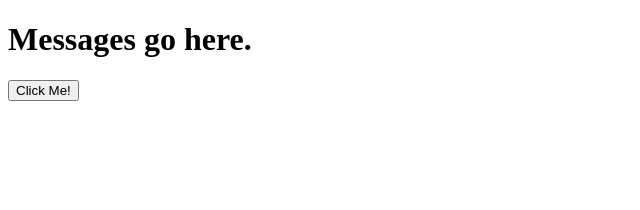
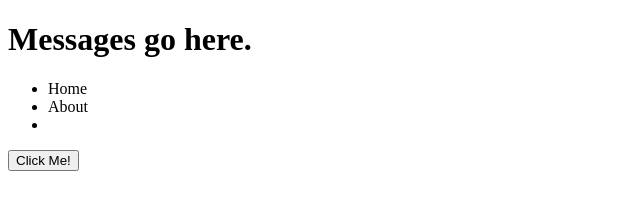
Before and after one commit to nadia28/events-intro, a plain HTML site: page index.html in a window 1280 px wide. Shown: the whole page, without its empty margins (0-640 px from the left). Drawn offline with Linux system fonts and the light colour scheme.

Commit message:
create nav html structure

```diff
--- a/index.html
+++ b/index.html
@@ -6,6 +6,11 @@
   </head>
   <body>
     <h1>Messages go here.</h1>
+    <ul>
+      <li>Home</li>
+      <li>About</li>
+      <li><Contact</li>
+    </ul>
 
 <button id="myButton">Click Me!</button>
 <script src="./js/app.js" charset="utf-8">
```
